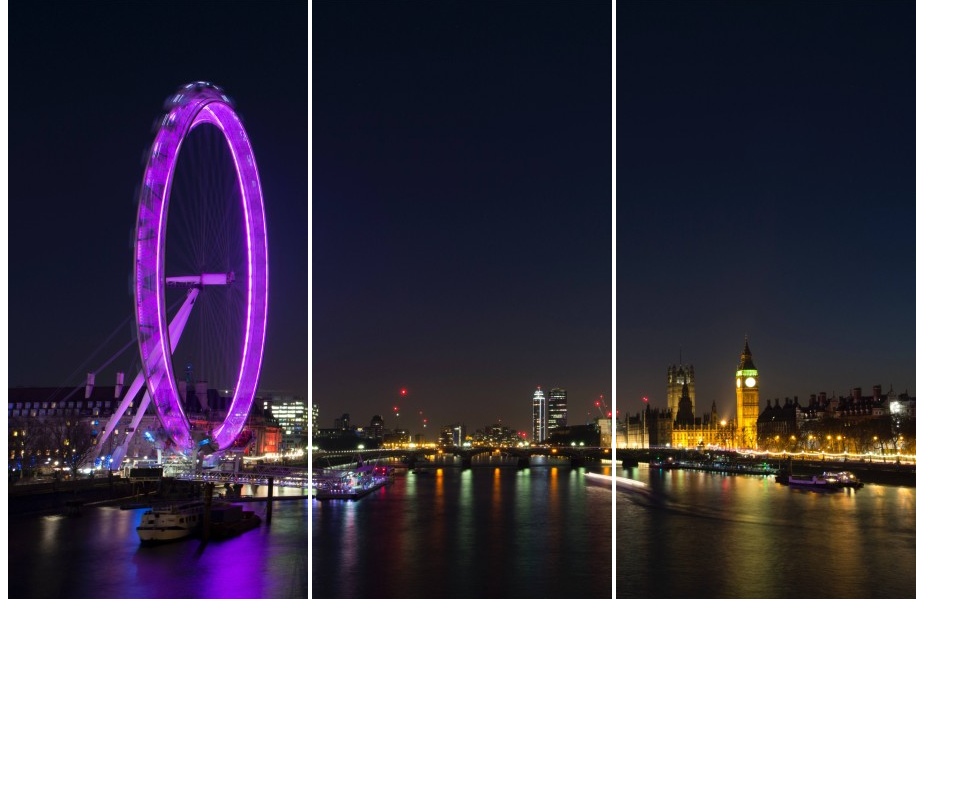
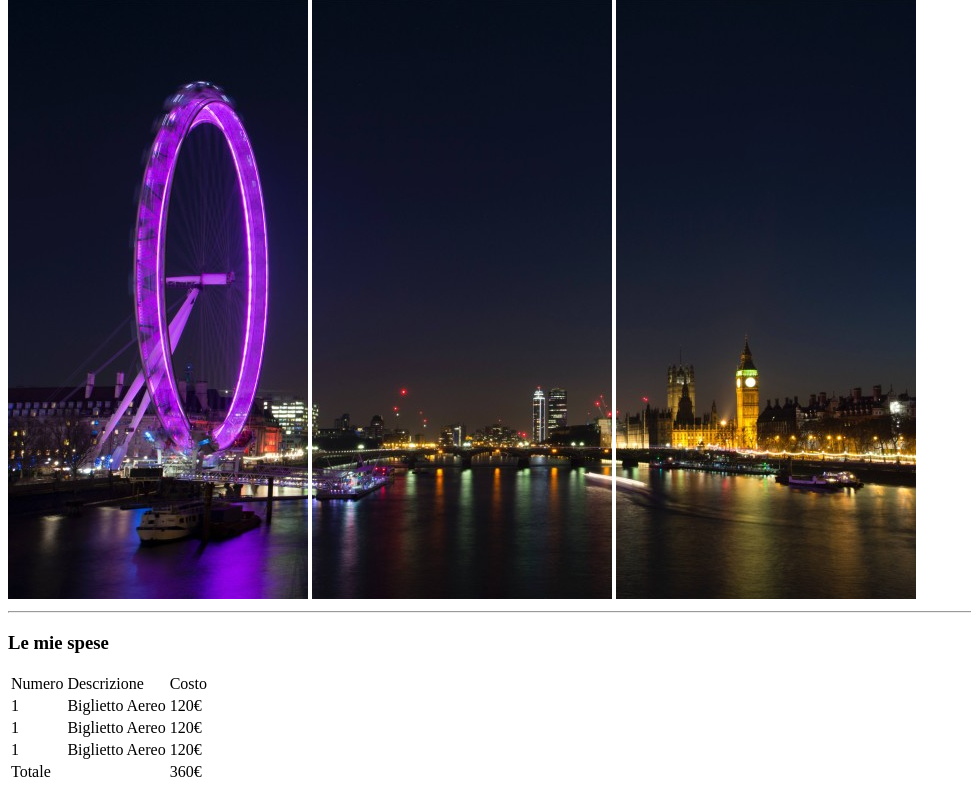
Before and after one commit to Mithrandir7z/html-london-trip, a website: page index.html in a window 1280 px wide. Shown: the part 68-860 px from the top of the page, without its empty margins (0-971 px from the left). Before the commit the page ends 800 px from the top, so only its background shows below. Drawn offline with Linux system fonts and the light colour scheme.

Commit message:
Le mie spese inserite

```diff
--- a/index.html
+++ b/index.html
@@ -7,10 +7,54 @@
     <title>Il mio Viaggio a Londra</title>
   </head>
   <body>
-    <h2>Il mio Viaggio a Londra</h2>
+    <!--Inizio header-->
+    <header>
+      <h2>Il mio Viaggio a Londra</h2>
 
-    <img src="img/pexels-bill-emrich-230794-0.jpg" />
-    <img src="img/pexels-bill-emrich-230794-1.jpg" />
-    <img src="img/pexels-bill-emrich-230794-2.jpg" />
+      <img src="img/pexels-bill-emrich-230794-0.jpg" />
+      <img src="img/pexels-bill-emrich-230794-1.jpg" />
+      <img src="img/pexels-bill-emrich-230794-2.jpg" />
+    </header>
+    <!--Fine header-->
+
+    <hr />
+
+    <!--Inizio main-->
+    <main>
+      <h3>Le mie spese</h3>
+
+      <table>
+        <tr>
+          <td>Numero</td>
+          <td>Descrizione</td>
+          <td>Costo</td>
+        </tr>
+
+        <tr>
+          <td>1</td>
+          <td>Biglietto Aereo</td>
+          <td>120€</td>
+        </tr>
+
+        <tr>
+          <td>1</td>
+          <td>Biglietto Aereo</td>
+          <td>120€</td>
+        </tr>
+
+        <tr>
+          <td>1</td>
+          <td>Biglietto Aereo</td>
+          <td>120€</td>
+        </tr>
+
+        <tr>
+          <td>Totale</td>
+          <td></td>
+          <td>360€</td>
+        </tr>
+      </table>
+    </main>
+    <!--Fine main-->
   </body>
 </html>
```
